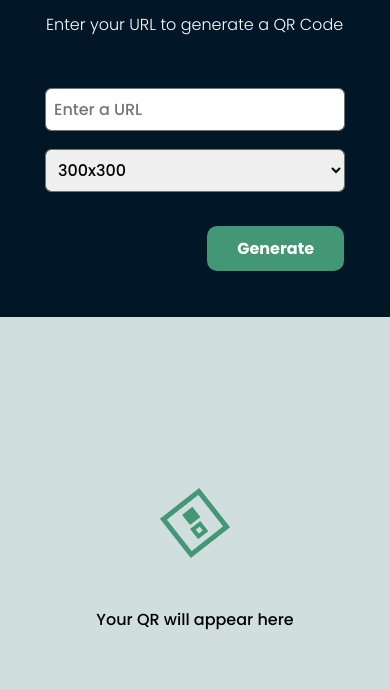
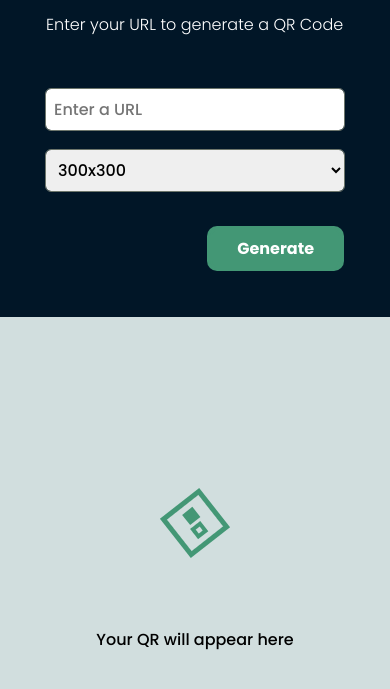
Before and after one commit to JulianAngeloSalvador/QR-Code-Generator, a plain HTML site: page index.html in a window 390 px wide. Shown: the part 115-804 px from the top of the page. Drawn offline with Linux system fonts and the light colour scheme; a web font is replaced by a local one.

Commit message:
adjusted display text for mobile

```diff
--- a/styles/main.css
+++ b/styles/main.css
@@ -277,8 +277,8 @@ form button:hover {
     transition: var(--def-transition);
     position: absolute;
     text-align: center;
-    bottom: 25%;
+    bottom: 20%;
     left: 50%;
-    transform: translate(-50%, 25%);
+    transform: translate(-50%, 20%);
   }
 }
```
